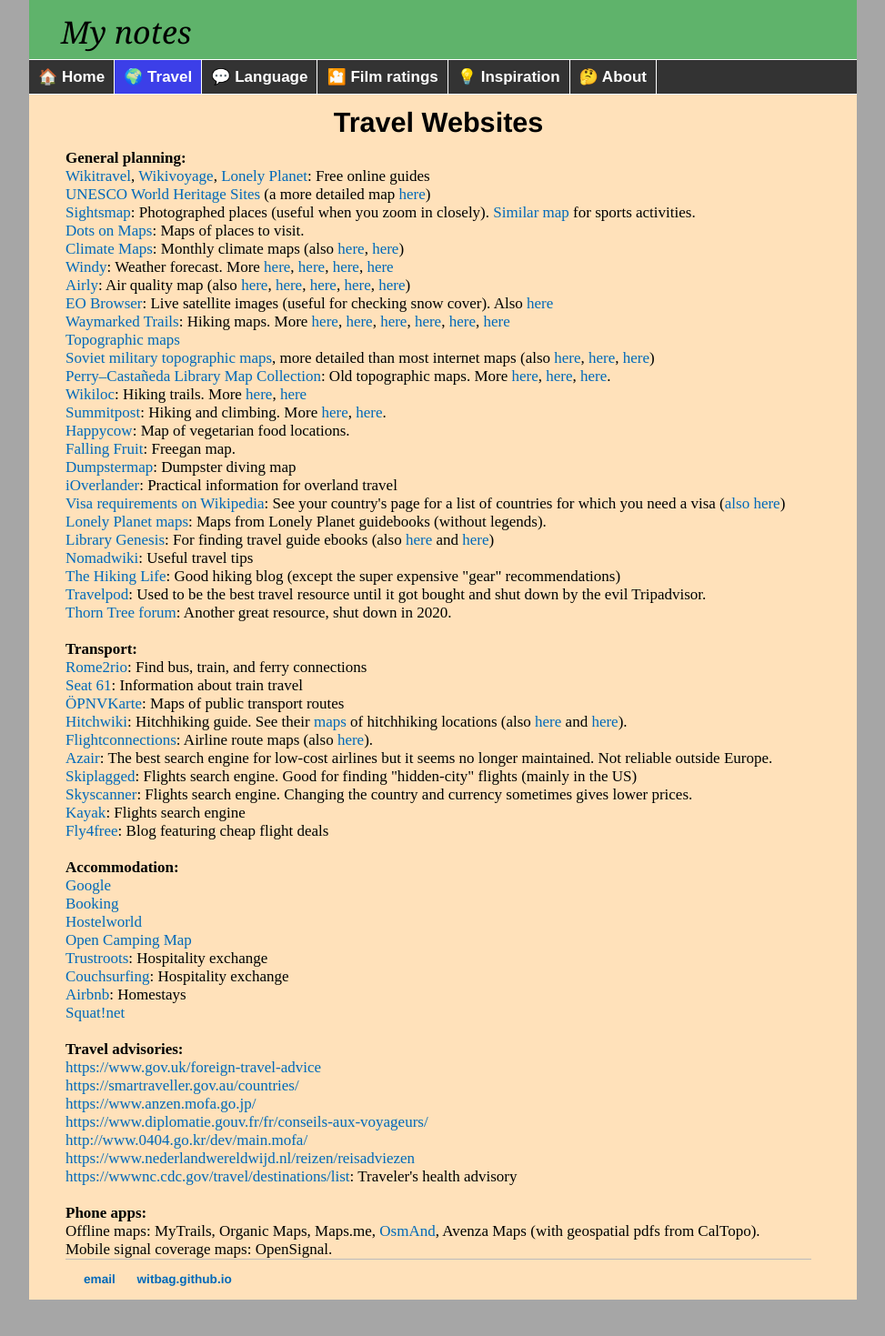
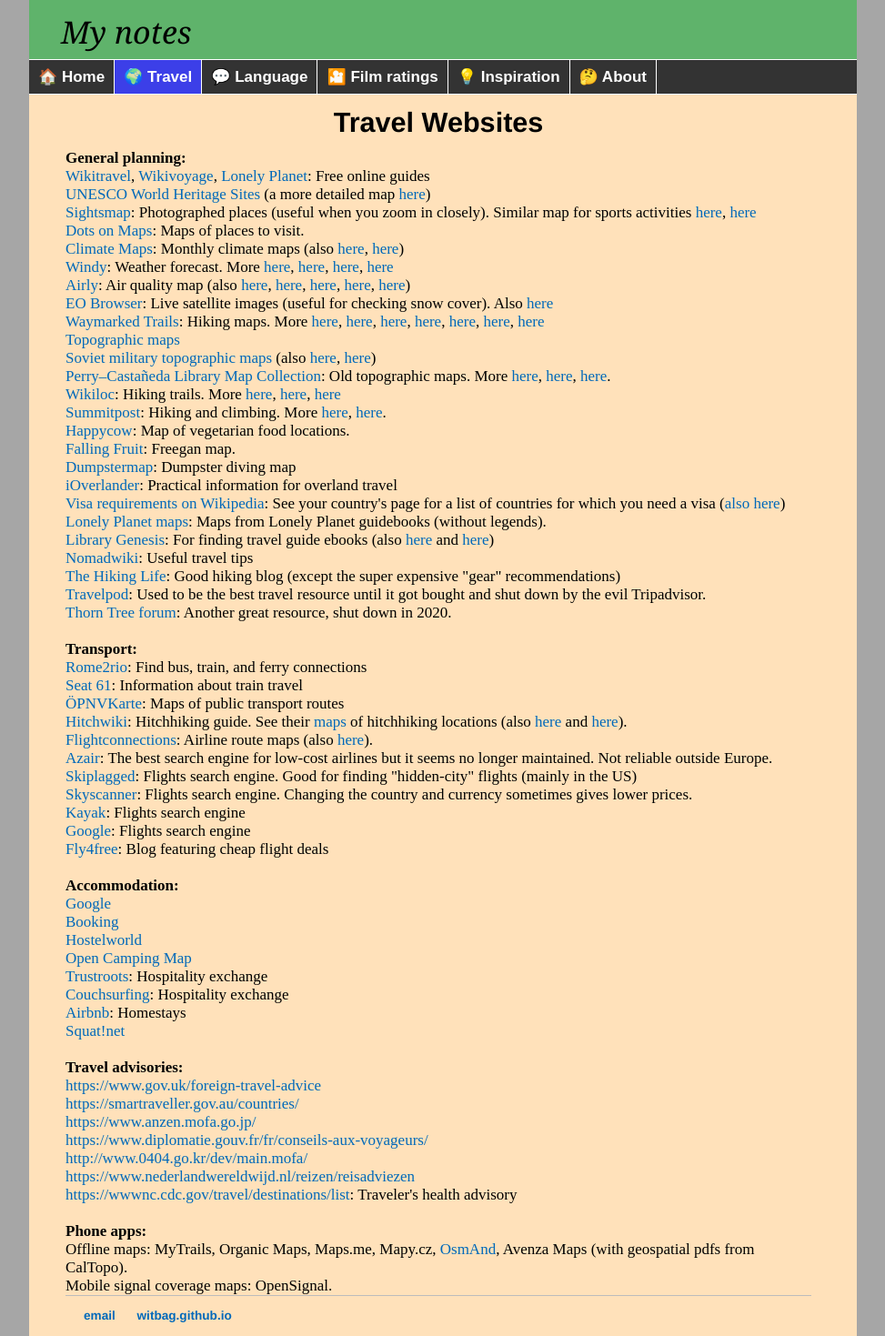
Before and after one commit to witbag/witbag.github.io, a Jekyll site: the page built from travel/resources.html, in a window 1280 px wide. Shown: the whole page at 91% size, without its empty margins (153-1126 px from the left). Built offline with Jekyll 4.4.1, drawn with Linux system fonts in a browser that asks for light colours; before the commit the page ends 1429 px from its top, so only the background shows below that.

Commit message:
Update resources.html

```diff
--- a/travel/resources.html
+++ b/travel/resources.html
@@ -11,17 +11,17 @@
 <a id="websites"></a><b>General planning:</b><br>
 <a href="https://wikitravel.org/en/Main_Page" target=_blank>Wikitravel</a>, <a href="https://en.wikivoyage.org/wiki/Main_Page" target=_blank>Wikivoyage</a>, <a href="https://www.lonelyplanet.com/places" target=_blank>Lonely Planet</a>: Free online guides<br>
 <a href="http://whc.unesco.org/en/list" target=_blank>UNESCO World Heritage Sites</a> (a more detailed map <a href="https://www.worldheritagesite.org/map" target=_blank>here</a>)<br>
-<a href="http://www.sightsmap.com/" target=_blank>Sightsmap</a>: Photographed places (useful when you zoom in closely). <a href="https://www.strava.com/heatmap" target=_blank>Similar map</a> for sports activities.<br>
+<a href="http://www.sightsmap.com/" target=_blank>Sightsmap</a>: Photographed places (useful when you zoom in closely). Similar map for sports activities <a href="https://www.geamap.com/en/worldmap#zoom=3&lat=44.2&lon=-7.5&layer=0&overlays=FFFFFFFFFFFFFFFFFFFFFFFFFFFFFFFFFTFF" target=_blank>here</a>, <a href="https://www.strava.com/heatmap" target=_blank>here</a><br>
 <a href="https://dotsonmaps.com/maps" target=_blank>Dots on Maps</a>: Maps of places to visit.<br>
 <a href="http://climatemaps.romgens.com/" target=_blank>Climate Maps</a>: Monthly climate maps (also <a href="https://climvis.org/animations.html" target=_blank>here</a>, <a href="https://climatereanalyzer.org/reanalysis/monthly_maps/index.php" target=_blank>here</a>)<br>
 <a href="https://www.windy.com/-Temperature-temp" target=_blank>Windy</a>: Weather forecast. More <a href="https://www.meteoblue.com/en/weather/forecast/meteogramweb/" target=_blank>here</a>, <a href="https://www.mountain-forecast.com/" target=_blank>here</a>, <a href="https://www.yr.no/en" target=_blank>here</a>, <a href="https://www.wunderground.com" target=_blank>here</a><br>
 <a href="https://airly.org/map/en/" target=_blank>Airly</a>: Air quality map (also <a href="http://berkeleyearth.lbl.gov/air-quality/main_map.php" target=_blank>here</a>, <a href="https://maps.s5p-pal.com/" target=_blank>here</a>, <a href="https://www.airvisual.com/air-quality-map" target=_blank>here</a>, <a href="https://ehp.niehs.nih.gov/cms/asset/b2e69e34-f2f6-4321-a4e8-6a4dd11462db/ehp.1408646.g003.jpg" target=_blank>here</a>, <a href="https://ars.els-cdn.com/content/image/1-s2.0-S0013935121000487-gr1_lrg.jpg" target=_blank>here</a>)<br>
 <a href="https://apps.sentinel-hub.com/eo-browser/" target=_blank>EO Browser</a>: Live satellite images (useful for checking snow cover). Also <a href="https://zoom.earth/maps/satellite-hd/" target=_blank>here</a><br>
-<a href="https://hiking.waymarkedtrails.org/" target=_blank>Waymarked Trails</a>: Hiking maps. More <a href="https://opentopomap.org" target=_blank>here</a>, <a href="https://en.mapy.cz/turisticka" target=_blank>here</a>, <a href="http://www.refuges.info/nav/" target=_blank>here</a>, <a href="https://caltopo.com/map.html" target=_blank>here</a>, <a href="https://www.gaiagps.com/map/" target=_blank>here</a>, <a href="https://mc.bbbike.org/mc/" target=_blank>here</a><br>
+<a href="https://hiking.waymarkedtrails.org/" target=_blank>Waymarked Trails</a>: Hiking maps. More <a href="https://opentopomap.org" target=_blank>here</a>, <a href="https://en.mapy.cz/turisticka" target=_blank>here</a>, <a href="http://www.refuges.info/nav/" target=_blank>here</a>, <a href="https://caltopo.com/map.html" target=_blank>here</a>, <a href="https://www.gaiagps.com/map/" target=_blank>here</a>, <a href="https://www.geamap.com/en/worldmap" target=_blank>here</a>, <a href="https://mc.bbbike.org/mc/" target=_blank>here</a><br>
 <a href="https://en-au.topographic-map.com/maps/dy4z/Asia/" target=_blank>Topographic maps</a><br>
-<a href="https://www.geamap.com/en/soviet/" target=_blank>Soviet military topographic maps</a>, more detailed than most internet maps (also <a href="http://loadmap.net/en" target=_blank>here</a>, <a href="https://maps.vlasenko.net/soviet-military-topographic-map/" target=_blank>here</a>, <a href="https://iu.maps.arcgis.com/apps/webappviewer/index.html?id=3003eaf8107048aeabd74b74a1481cb4" target=_blank>here</a>)<br>
+<a href="https://www.geamap.com/en/soviet/" target=_blank>Soviet military topographic maps</a> (also <a href="https://maps.vlasenko.net/soviet-military-topographic-map/" target=_blank>here</a>, <a href="https://iu.maps.arcgis.com/apps/webappviewer/index.html?id=3003eaf8107048aeabd74b74a1481cb4" target=_blank>here</a>)<br>
 <a href="http://legacy.lib.utexas.edu/maps/topo/" target=_blank>Perry–Castañeda Library Map Collection</a>: Old topographic maps. More <a href="https://csmgis.maps.arcgis.com/apps/OnePane/basicviewer/index.html?appid=a78c3bcfabe1497dba55185fb517f5ca" target=_blank>here</a>, <a href="https://csmgis.maps.arcgis.com/apps/OnePane/basicviewer/index.html?appid=a1e64a3700b441ebab55d0eec37b54a2" target=_blank>here</a>, <a href="http://legacy.lib.utexas.edu/maps/jog/" target=_blank>here</a>.<br>
-<a href="https://www.wikiloc.com/wikiloc/map.do" target=_blank>Wikiloc</a>: Hiking trails. More <a href="https://www.alltrails.com/explore/" target=_blank>here</a>, <a href="https://www.outdooractive.com/en/map/" target=_blank>here</a><br>
+<a href="https://www.wikiloc.com/wikiloc/map.do" target=_blank>Wikiloc</a>: Hiking trails. More <a href="https://www.alltrails.com/explore/" target=_blank>here</a>, <a href="https://www.outdooractive.com/en/map/" target=_blank>here</a>, <a href="https://www.hikingproject.com/directory/areas/international" target=_blank>here</a><br>
 <a href="https://www.summitpost.org" target=_blank>Summitpost</a>: Hiking and climbing. More <a href="https://www.thecrag.com/climbing/world/maps" target=_blank>here</a>, <a href="https://www.ukclimbing.com/" target=_blank>here</a>.<br>
 <a href="https://www.happycow.net/veggiemap" target=_blank>Happycow</a>: Map of vegetarian food locations.<br>
 <a href="http://fallingfruit.org/" target=_blank>Falling Fruit</a>: Freegan map.<br>
@@ -45,6 +45,7 @@
 <a href="https://skiplagged.com/" target=_blank>Skiplagged</a>: Flights search engine. Good for finding "hidden-city" flights (mainly in the US)<br>
 <a href="https://www.skyscanner.com" target=_blank>Skyscanner</a>: Flights search engine. Changing the country and currency sometimes gives lower prices.<br>
 <a href="https://www.kayak.com/flights" target=_blank>Kayak</a>: Flights search engine<br>
+<a href="https://www.google.com/travel/explore" target=_blank>Google</a>: Flights search engine<br>
 <a href="https://www.fly4free.com/flight-deals/" target=_blank>Fly4free</a>: Blog featuring cheap flight deals<br>
 <br>
 <a id="accom"></a><b>Accommodation:</b><br>
@@ -67,5 +68,5 @@
 <a href="https://wwwnc.cdc.gov/travel/destinations/list" target=_blank>https://wwwnc.cdc.gov/travel/destinations/list</a>: Traveler's health advisory<br>
 <br>
 <a id="phone"></a><b>Phone apps:</b><br>
-Offline maps: MyTrails, Organic Maps, Maps.me, <a href="https://f-droid.org/en/packages/net.osmand.plus/" target=_blank>OsmAnd</a>, Avenza Maps (with geospatial pdfs from CalTopo).<br>
+Offline maps: MyTrails, Organic Maps, Maps.me, Mapy.cz, <a href="https://f-droid.org/en/packages/net.osmand.plus/" target=_blank>OsmAnd</a>, Avenza Maps (with geospatial pdfs from CalTopo).<br>
 Mobile signal coverage maps: OpenSignal.<br>
```
